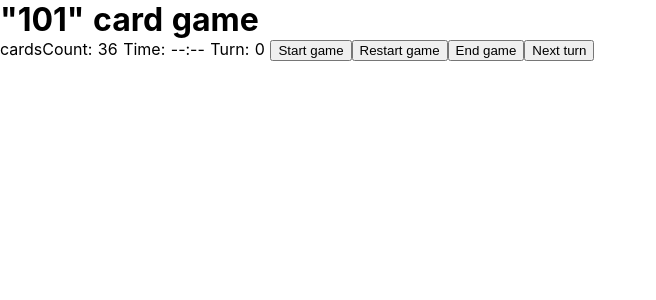
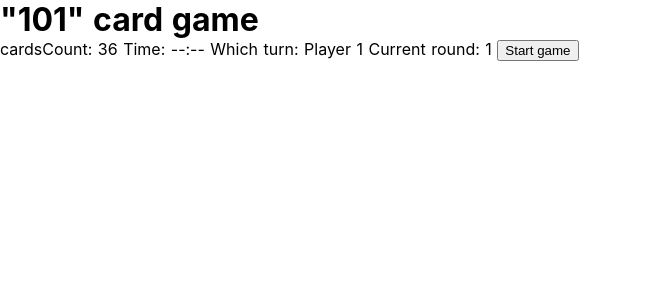
Before and after one commit to rvfch/game101online, a Nuxt app: page / in a window 1280 px wide. Shown: the top 300 px of the page, without its empty margins (0-656 px from the left). Built offline with nearby package versions, Linux system fonts and the light colour scheme.

Commit message:
Some new functions

```diff
--- a/components/Game.vue
+++ b/components/Game.vue
@@ -2,11 +2,12 @@
   <div>
     cardsCount: {{ cardsCount }}
     Time: {{ timer }}
-    Turn: {{ turn }}
+    Which turn: {{ players[turn].playerName }}
+    Current round: {{ round }}
     <button v-show="!gameStarted" type="button" @click="startGame()">Start game</button>
-    <button type="button" @click="restartGame()">Restart game</button>
-    <button type="button" @click="endGame()">End game</button>
-    <button type="button" @click="pushTurn()">Next turn</button>
+    <button v-show="gameStarted" type="button" @click="restartGame()">Restart game</button>
+    <button v-show="gameStarted" type="button" @click="endGame()">End game</button>
+    <button v-show="gameStarted" type="button" @click="pushTurn()">Next turn</button>
   </div>
 </template>
 
@@ -14,10 +15,12 @@
 export default {
   data() {
     return {
+      // Round count
+      round: 1,
       // states viarables
       gameEnded: false,
       gameStarted: false,
-      // player id each turn (Player 1 -> turn = 1 ; Player 2 -> turn = 2 ; etc.)
+      // turn count
       turn: 0,
       // Timer initializing
       timer: '--:--',
@@ -67,30 +70,33 @@ export default {
       // Count of cards
       cardsCount: 0,
       // Players array of objects
-      players: [
-        {
+      players: [{
         id: 1,
         playerName: 'Player 1',
         ownCards: [],
-          winner: false
+        winner: false,
+        points: 0
       },
       {
         id: 2,
         playerName: 'Player 2',
         ownCards: [],
-          winner: false
+        winner: false,
+        points: 0
       },
       {
         id: 3,
         playerName: 'Player 3',
         ownCards: [],
-          winner: false
+        winner: false,
+        points: 0
       },
       {
         id: 4,
         playerName: 'Player 4',
         ownCards: [],
-          winner: false
+        winner: false,
+        points: 0
       }
       ]
     }
@@ -111,7 +117,6 @@ export default {
     // Functions for control a game
     startGame: function () {
       this.gameStarted = true
-      this.pushTurn()
       // Debug
       console.log('Game started')
     },
@@ -119,6 +124,7 @@ export default {
       this.gameStarted = false
       this.gameEnded = true
       this.turn = 0
+      this.round = 1
       // debug
       console.log('Game ended')
     },
@@ -130,8 +136,13 @@ export default {
       console.log('Game restarted')
     },
     // Functions for game logic
+    // next round
+    nextRound: function () {
+      this.round++
+    },
+    // next turn
     pushTurn: function () {
-      if (this.turn < this.players.length) { this.turn++ } else if (!this.gameEnded) { this.turn = 1 } else { this.turn = 0 }
+      if (this.turn < this.players.length - 1) { this.turn++ } else { this.turn = 0 }
       // debug
       console.log('push Turn')
     }
```
Lines whose indentation alone changed are shown as unchanged.
